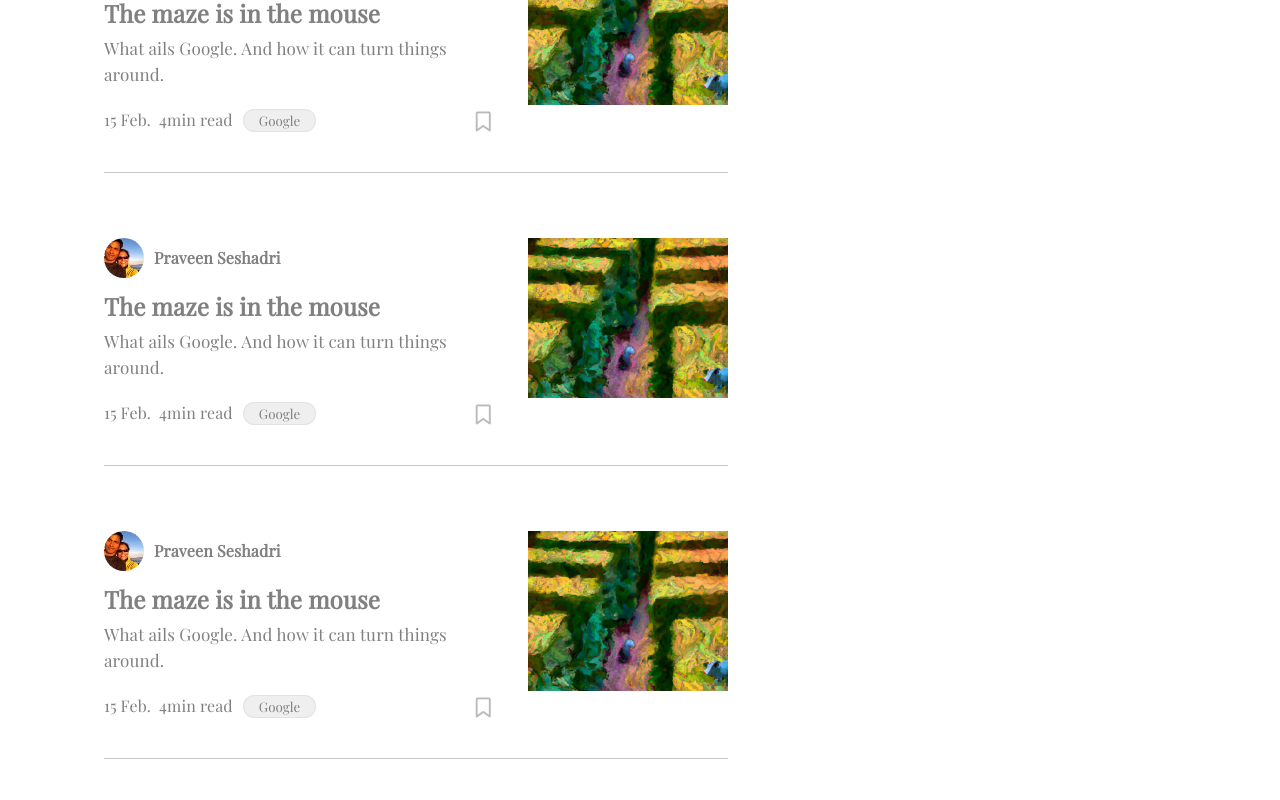
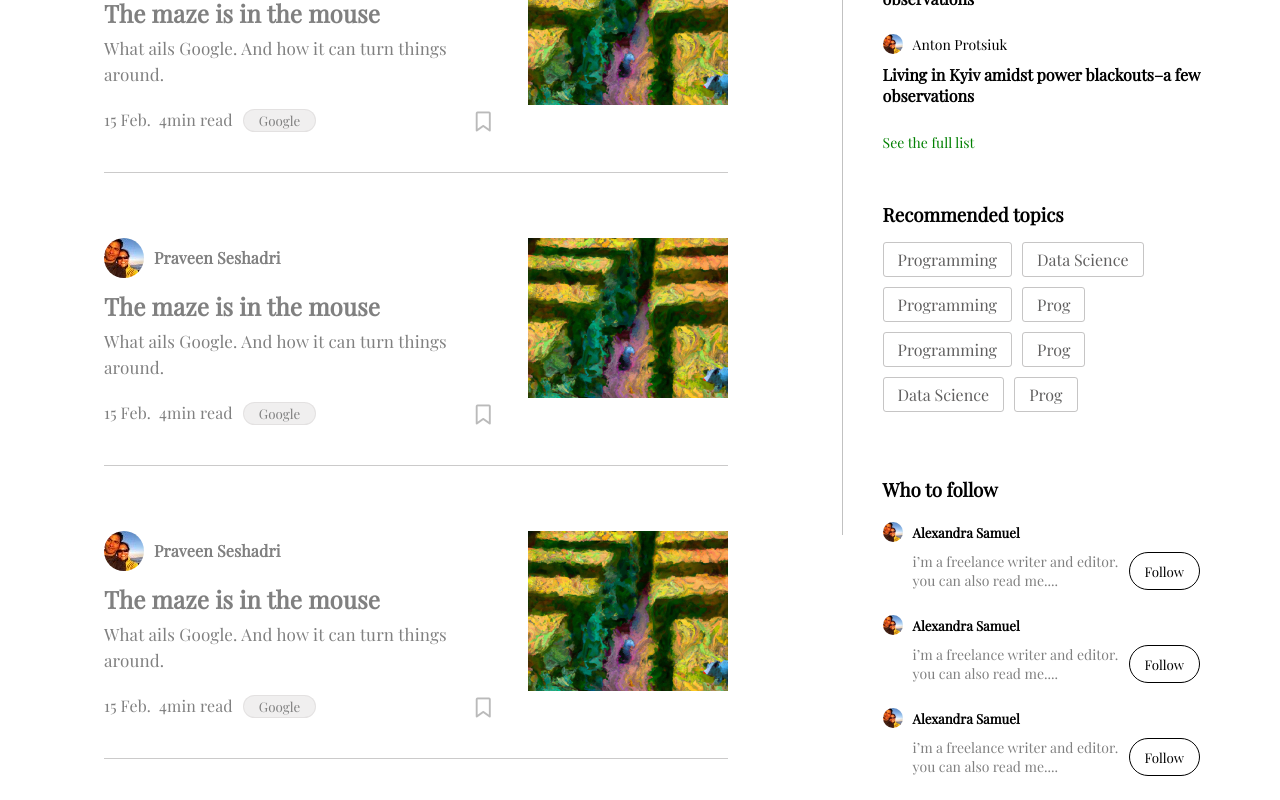
Before and after one commit to GulAkberova/Medium_Client, a React (Create React App) app: page /home in a window 1280 px wide. Shown: the part 360-1160 px from the top of the page. Built offline with nearby package versions, Linux system fonts and the light colour scheme; a web font is replaced by a local one.

Commit message:
user home page filter follow section design

```diff
--- a/src/components/userblogs/userblogs.module.css
+++ b/src/components/userblogs/userblogs.module.css
@@ -1,5 +1,6 @@
 .blogs_big_div{
     width: 60%;
+    padding: 60px 0px;
 }
 .blogs_header_div{
     color: gray;
@@ -85,10 +86,12 @@
 }
 .blogsFilter_big_div{
     width: 32%;
-    height: max-content;
+    /* height: max-content; */
+    padding: 60px 0px 0px 40px;
+    height: 100vh;
+    border-left: 1px solid rgba(151, 150, 150, 0.594);
 }
 .blogsFilter_mini_div{
-    border-bottom: 1px solid rgba(148, 147, 147, 0.781);
     padding: 15px 0px 25px 0px;
     display: flex;
     flex-wrap: wrap;
@@ -114,22 +117,62 @@
     margin: 0px 10px 10px 0px;
 
 }
-
+.blogsFilter_info_div{
+    padding-bottom: 15px;
+}
+.blogsFilter_info_div_img{
+    display: flex;
+    align-items: center;
+}
+.blogsFilter_info_div_img img{
+    width: 20px;
+    height: 20px;
+    border-radius: 100%;
+}
+.blogsFilter_info_div_img p{
+    font-size: 14px;
+    padding-left: 10px;
+}
+.blogsFilter_info_divs h3{
+  padding-bottom: 20px;
+}
+.blogsFilter_info_div h4{
+    padding: 10px 0px;
+}
+.blogsFilter_info_divs span{
+    font-size: 14px;
+    color: green;
+}
+.blogsFilter_recommend_div{
+    padding: 50px 0px 30px 0px;
+}
+.blogsFilter_info_div_follow{
+    display: flex;
+    padding: 10px 0px 10px 30px;
+}
+.blogsFilter_info_div_img h5{
+    padding: 0px 10px;
+}
+.blogsFilter_info_div_follow button{
+    padding: 1px 15px;
+    border-radius: 20px;
+    background-color: white;
+    color: black;
+    border: 1px solid black;
+    cursor: pointer;
+}
+.blogsFilter_info_div_follow p{
+    font-size: 14px;
+    padding-right: 10px;
+    color: gray;
+}
 @media only screen and (max-width: 992px) {
     .blogsFilter_big_div{
-        width: 100%;
+        display: none;
 
     }
 }
-@media (min-width: 992px)  and (max-width: 1900px) {
-    .blogsFilter_big_div{
-        position: sticky;
-        top: 130px;
-        left: 0;
-    }
 
-
-}
 @media only screen and (max-width: 550px) {
     .blogs_mini_text_img img{
        width: 30px;
--- a/src/components/userblogsFilter/UserBlogsFilter.jsx
+++ b/src/components/userblogsFilter/UserBlogsFilter.jsx
@@ -1,11 +1,39 @@
 import React from 'react'
 import blogs from "../userblogs/userblogs.module.css";
+import trend1 from "../../assets/images/trend1.jpeg";
+
 
 function UserBlogsFilter() {
   return (
     <>
      <section className={blogs.blogsFilter_big_div}>
-      <h3>Discover more of what matters to you</h3>
+      <div className={blogs.blogsFilter_info_divs}>
+        <h3>War in Ukraine: One Year Later</h3>
+        <div className={blogs.blogsFilter_info_div}>
+          <div className={blogs.blogsFilter_info_div_img}>
+            <img src={trend1}/>
+            <p>Anton Protsiuk</p>
+          </div>
+          <h4>Living in Kyiv amidst power blackouts–a few observations</h4>
+        </div>
+        <div className={blogs.blogsFilter_info_div}>
+          <div className={blogs.blogsFilter_info_div_img}>
+            <img src={trend1}/>
+            <p>Anton Protsiuk</p>
+          </div>
+          <h4>Living in Kyiv amidst power blackouts–a few observations</h4>
+        </div>
+        <div className={blogs.blogsFilter_info_div}>
+          <div className={blogs.blogsFilter_info_div_img}>
+            <img src={trend1}/>
+            <p>Anton Protsiuk</p>
+          </div>
+          <h4>Living in Kyiv amidst power blackouts–a few observations</h4>
+        </div>
+        <span>See the full list</span>
+      </div>
+     <div className={blogs.blogsFilter_recommend_div}>
+     <h3>Recommended topics</h3>
       <div className={blogs.blogsFilter_mini_div}>
         <a>Programming</a>
         <a>Data Science</a>
@@ -17,6 +45,49 @@ function UserBlogsFilter() {
         <a>Prog</a>
 
       </div>
+     </div>
+
+     <div className={blogs.blogsFilter_info_divs}>
+      <h3>Who to follow</h3>
+      <div className={blogs.blogsFilter_info_div}>
+      <div className={blogs.blogsFilter_info_div_img}>
+      <img src={trend1}/>
+        <h5>Alexandra Samuel
+</h5>
+      </div>
+      <div className={blogs.blogsFilter_info_div_follow}>
+        <p>i’m a freelance writer and editor. you can also read me....</p>
+        <button>Follow</button>
+      </div>
+
+      </div>
+      <div className={blogs.blogsFilter_info_div}>
+      <div className={blogs.blogsFilter_info_div_img}>
+      <img src={trend1}/>
+        <h5>Alexandra Samuel
+</h5>
+      </div>
+      <div className={blogs.blogsFilter_info_div_follow}>
+        <p>i’m a freelance writer and editor. you can also read me....</p>
+        <button>Follow</button>
+      </div>
+
+      </div>
+      <div className={blogs.blogsFilter_info_div}>
+      <div className={blogs.blogsFilter_info_div_img}>
+      <img src={trend1}/>
+        <h5>Alexandra Samuel
+</h5>
+      </div>
+      <div className={blogs.blogsFilter_info_div_follow}>
+        <p>i’m a freelance writer and editor. you can also read me....</p>
+        <button>Follow</button>
+      </div>
+
+      </div>
+
+
+     </div>
 
 
 
--- a/src/pages/userhomepage/userhome.module.css
+++ b/src/pages/userhomepage/userhome.module.css
@@ -1,5 +1,5 @@
 .home_blogs_div_block{
-    padding: 60px 80px;
+    padding: 0px 80px;
     display: flex;
     justify-content: space-between;
 }
```
